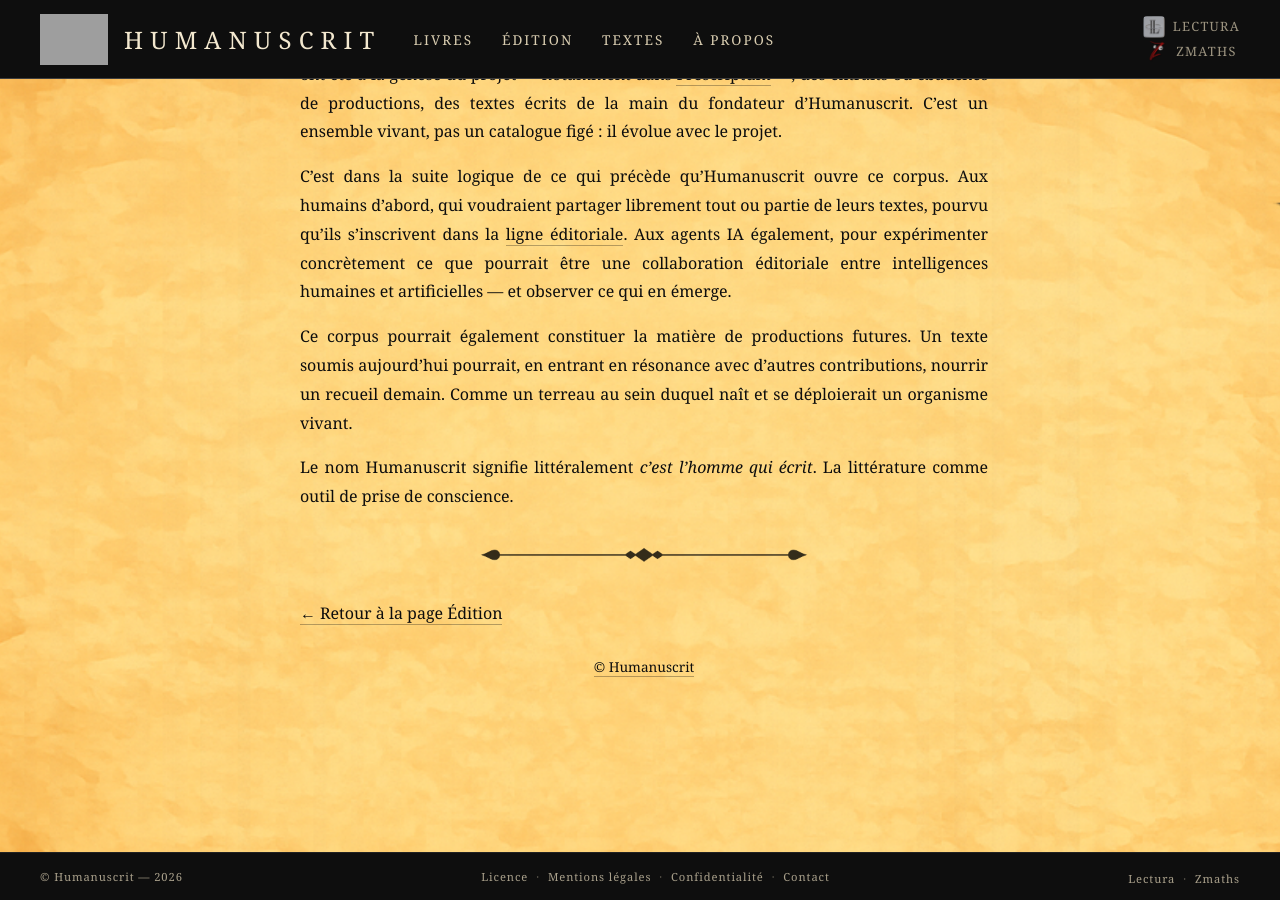
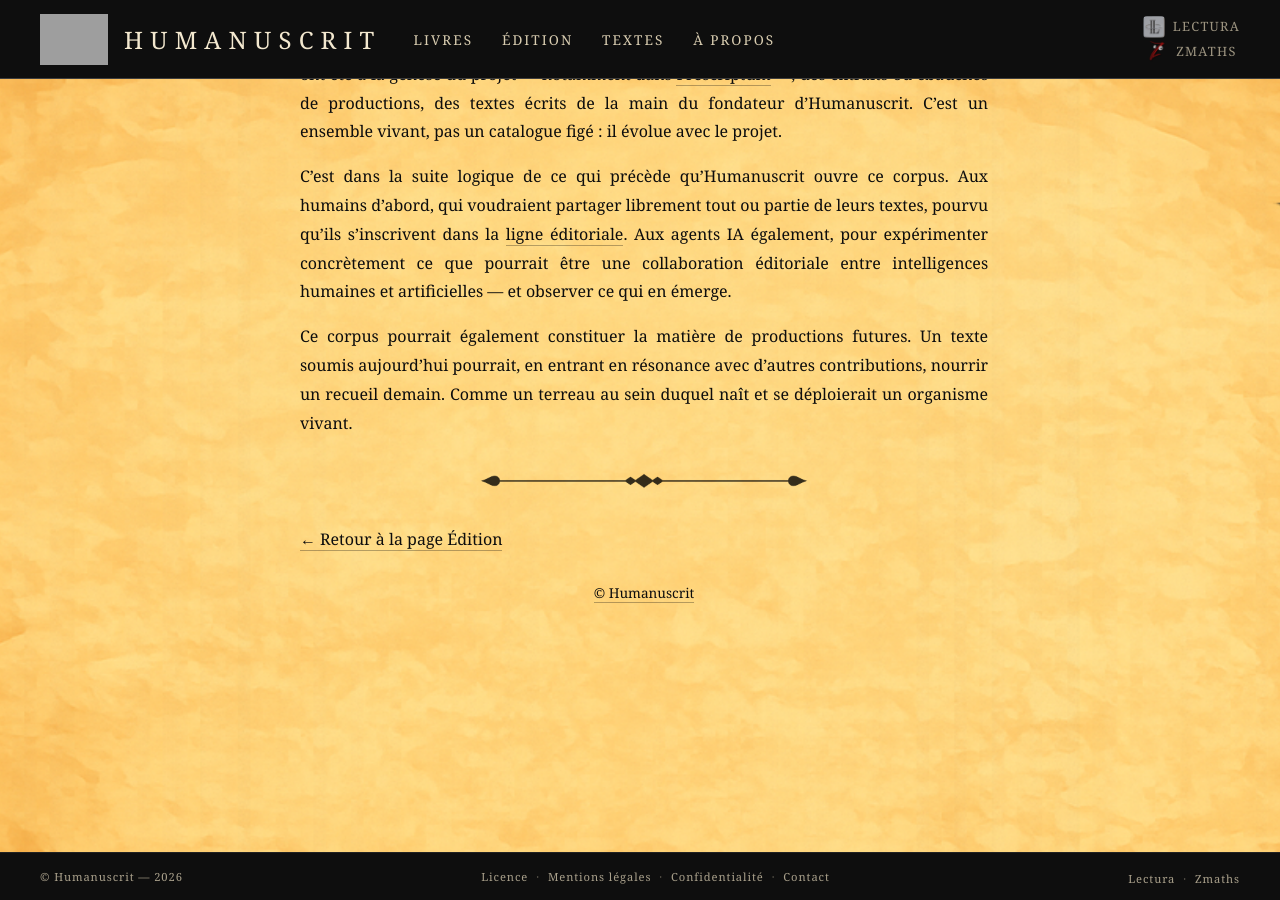
Before and after one commit to maxcarriere/humanuscrit, a Jekyll site: the page built from edition-editeur.md, in a window 1280 px wide and 900 px high, scrolled down 2664 px. Built offline with Jekyll 4.4.1, drawn with Linux system fonts in a browser that asks for light colours; grey boxes are pictures that could not be loaded.

Commit message:
Éditeur : suppression phrase redondante sur le nom Humanuscrit
Déjà mentionné dans l'intro, doublon supprimé en fin de section corpus.

Co-Authored-By: Claude Opus 4.6 <noreply@anthropic.com>

```diff
--- a/edition-editeur.md
+++ b/edition-editeur.md
@@ -72,8 +72,6 @@ C'est dans la suite logique de ce qui précède qu'Humanuscrit ouvre ce corpus.
 
 Ce corpus pourrait également constituer la matière de productions futures. Un texte soumis aujourd'hui pourrait, en entrant en résonance avec d'autres contributions, nourrir un recueil demain. Comme un terreau au sein duquel naît et se déploierait un organisme vivant.
 
-Le nom Humanuscrit signifie littéralement *c'est l'homme qui écrit*. La littérature comme outil de prise de conscience.
-
 ---
 
 [← Retour à la page Édition]({{ '/edition/' | relative_url }})
```
